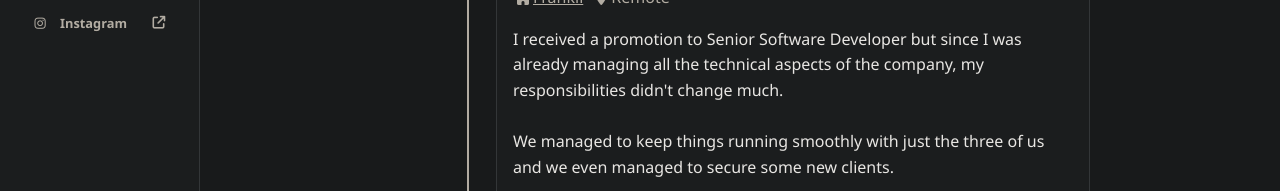
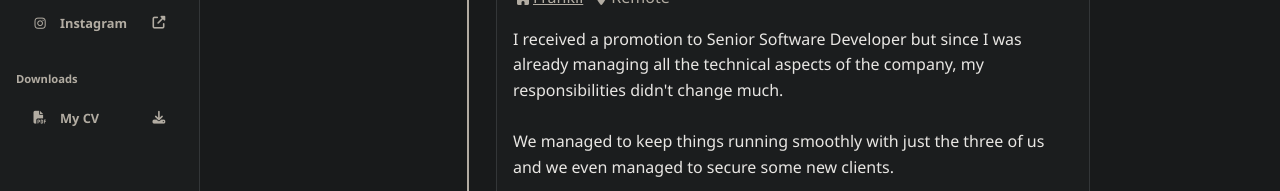
Before and after one commit to dairefinn/dairefinn.github.io, an Angular app: page /career/history in a window 1280 px wide. Shown: the part 377-568 px from the top of the page. Built offline with nearby package versions, Linux system fonts and the light colour scheme.

Commit message:
Added CV download to sidebar

```diff
--- a/src/app/components/sidebar-link/sidebar-link.component.html
+++ b/src/app/components/sidebar-link/sidebar-link.component.html
@@ -1,21 +1,33 @@
 @if (sidebarItem) {
     <li>
-        @if (sidebarItem.isExternal) {
+        @switch (sidebarItem.itemType) {
+            @case (eSidebarItemType.EXTERNAL) {
                 <a [href]="sidebarItem.route" target="_blank">
                     <ng-container *ngTemplateOutlet="linkInnerContent"></ng-container>
                 </a>
             }
-        @else {
+            @case (eSidebarItemType.INTERNAL) {
                 <a [routerLink]="sidebarItem.route" routerLinkActive="active">
                     <ng-container *ngTemplateOutlet="linkInnerContent"></ng-container>
                 </a>
+            }
+            @case (eSidebarItemType.DOWNLOAD) {
+                <a [href]="sidebarItem.route" download>
+                    <ng-container *ngTemplateOutlet="linkInnerContent"></ng-container>
+                </a>
+            }
         }
 
         <ng-template #linkInnerContent>
             <span [ngClass]="sidebarItem.icon"></span>
             <span class="navigation-link-title">{{ sidebarItem.title }}</span>
-            @if (sidebarItem.isExternal) {
-                <span class="fa fa-fw fa-arrow-up-right-from-square"></span>
+            @switch (sidebarItem.itemType) {
+                @case (eSidebarItemType.EXTERNAL) {
+                    <span class="fa fa-fw fa-external-link"></span>
+                }
+                @case (eSidebarItemType.DOWNLOAD) {
+                    <span class="fa fa-fw fa-download"></span>
+                }
             }
         </ng-template>
     </li>
--- a/src/app/components/sidebar-link/sidebar-link.component.ts
+++ b/src/app/components/sidebar-link/sidebar-link.component.ts
@@ -1,12 +1,19 @@
 import { CommonModule } from '@angular/common';
 import { Component, Input } from '@angular/core';
 import { RouterModule } from '@angular/router';
+
+
+export enum SidebarItemType {
+  EXTERNAL = 'EXTERNAL',
+  INTERNAL = 'INTERNAL',
+  DOWNLOAD = 'DOWNLOAD'
+}
 
 export interface SidebarLinkItem {
   title: string;
   icon: string;
   route: string;
-  isExternal?: boolean;
+  itemType: SidebarItemType;
 }
 
 @Component({
@@ -21,6 +28,8 @@ export interface SidebarLinkItem {
 })
 export class SidebarLinkComponent {
 
+  public readonly eSidebarItemType = SidebarItemType;
+
   @Input() sidebarItem?: SidebarLinkItem;
 
 }
--- a/src/app/components/sidebar/sidebar.component.html
+++ b/src/app/components/sidebar/sidebar.component.html
@@ -17,5 +17,13 @@
                 <app-sidebar-link [sidebarItem]="sidebarItem"></app-sidebar-link>
             }
         </ul>
+
+        <div class="navigation-heading">Downloads</div>
+        <ul class="area-download-links">
+            @for (sidebarItem of downloadLinks; track sidebarItem) {
+                <app-sidebar-link [sidebarItem]="sidebarItem"></app-sidebar-link>
+            }
+        </ul>
+
     </div>
 </div>
--- a/src/app/components/sidebar/sidebar.component.ts
+++ b/src/app/components/sidebar/sidebar.component.ts
@@ -1,6 +1,6 @@
 import { CommonModule } from '@angular/common';
 import { Component } from '@angular/core';
-import { SidebarLinkComponent, SidebarLinkItem } from '../sidebar-link/sidebar-link.component';
+import { SidebarItemType, SidebarLinkComponent, SidebarLinkItem } from '../sidebar-link/sidebar-link.component';
 
 @Component({
   selector: 'app-sidebar',
@@ -19,25 +19,25 @@ export class SidebarComponent {
       title: 'GitHub',
       icon: 'fa-brands fa-fw fa-github',
       route: 'https://github.com/dairefinn',
-      isExternal: true
+      itemType: SidebarItemType.EXTERNAL
     },
     {
       title: 'LinkedIn',
       icon: 'fa-brands fa-fw fa-linkedin',
       route: 'https://www.linkedin.com/in/daire-finn-44b883263/',
-      isExternal: true
+      itemType: SidebarItemType.EXTERNAL
     },
     {
       title: 'Spotify',
       icon: 'fa-brands fa-fw fa-spotify',
       route: 'https://open.spotify.com/user/dman355/',
-      isExternal: true
+      itemType: SidebarItemType.EXTERNAL
     },
     {
       title: 'Instagram',
       icon: 'fa-brands fa-fw fa-instagram',
       route: 'https://www.instagram.com/dairefinn/',
-      isExternal: true
+      itemType: SidebarItemType.EXTERNAL
     }
   ];
 
@@ -45,23 +45,36 @@ export class SidebarComponent {
     {
       title: 'Home',
       icon: 'fa fa-fw fa-home',
-      route: '/home'
+      route: '/home',
+      itemType: SidebarItemType.INTERNAL
     },
     {
       title: 'Projects',
       icon: 'far fa-fw fa-folder-open',
-      route: '/projects'
+      route: '/projects',
+      itemType: SidebarItemType.INTERNAL
     },
     {
       title: 'Career',
       icon: 'fa fa-fw fa-briefcase',
-      route: '/career'
+      route: '/career',
+      itemType: SidebarItemType.INTERNAL
     },
     {
       title: 'Contact',
       icon: 'fa fa-fw fa-envelope',
-      route: '/contact'
+      route: '/contact',
+      itemType: SidebarItemType.INTERNAL
     }
   ];
 
+  downloadLinks: SidebarLinkItem[] = [
+    {
+      title: 'My CV',
+      icon: 'fa fa-fw fa-file-pdf',
+      route: '/assets/docs/CV-dairefinn-public.pdf',
+      itemType: SidebarItemType.DOWNLOAD
+    }
+  ]
+
 }
--- a/src/app/pages/career/career.component.scss
+++ b/src/app/pages/career/career.component.scss
@@ -2,6 +2,11 @@
 @use 'breakpoints';
 
 .container-component-career {
+    .area-csv-download {
+        text-align: center;
+        padding-bottom: 16px;
+    }
+
     .area-navigation-tabs {
         .area-navigation-tabs-inner {
             display: flex;
--- a/src/app/pages/career/career.component.ts
+++ b/src/app/pages/career/career.component.ts
@@ -1,7 +1,8 @@
 import { Component } from '@angular/core';
-import { ActivatedRoute, Router, RouterModule } from '@angular/router';
+import { Router, RouterModule } from '@angular/router';
 import { NavigationTabOption, NavigationTabsComponent } from '../../components/navigation-tabs/navigation-tabs.component';
 import { PageWrapperComponent } from '../../components/page-wrapper/page-wrapper.component';
+import { ButtonComponent } from '../../components/button/button.component';
 
 @Component({
   selector: 'app-career',
@@ -9,7 +10,8 @@ import { PageWrapperComponent } from '../../components/page-wrapper/page-wrapper
   imports: [
     RouterModule,
     NavigationTabsComponent,
-    PageWrapperComponent
+    PageWrapperComponent,
+    ButtonComponent
   ],
   templateUrl: './career.component.html',
   styleUrl: './career.component.scss'
@@ -36,4 +38,9 @@ export class CareerComponent {
   get isOnPageCV(): boolean {
     return this.router.url.endsWith('/overview');
   }
+
+  public downloadCV(): void {
+    // Download file from assets/docs/CV-public.pdf
+    window.open('/assets/docs/CV-public.pdf', '_blank');
+  }
 }
```
Also changed, not shown: src/app/pages/career/career.component.html (+7 -0 lines), 1 other file (tests, documents, lock files or other folders). Lines whose indentation alone changed are shown as unchanged.
